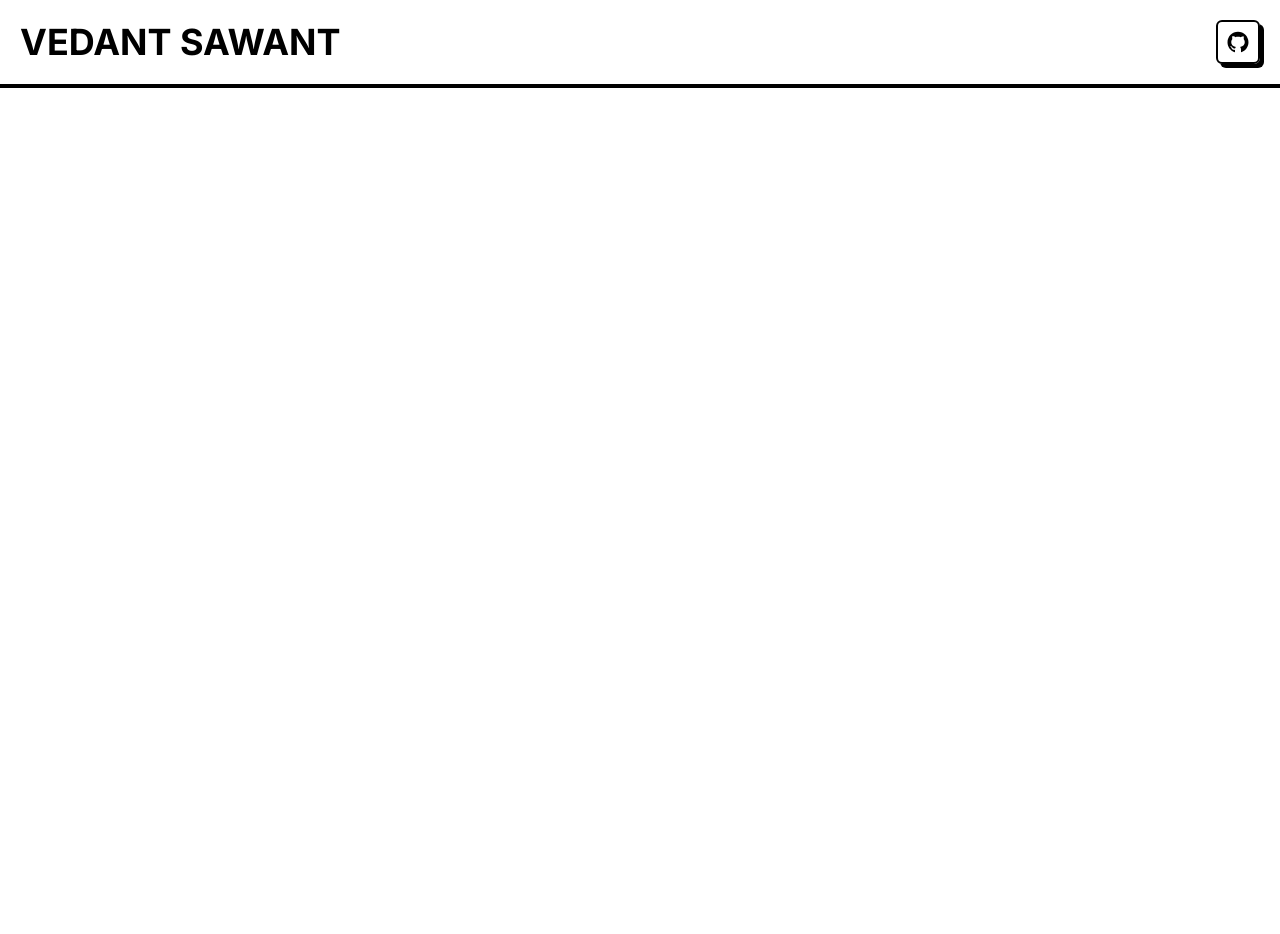
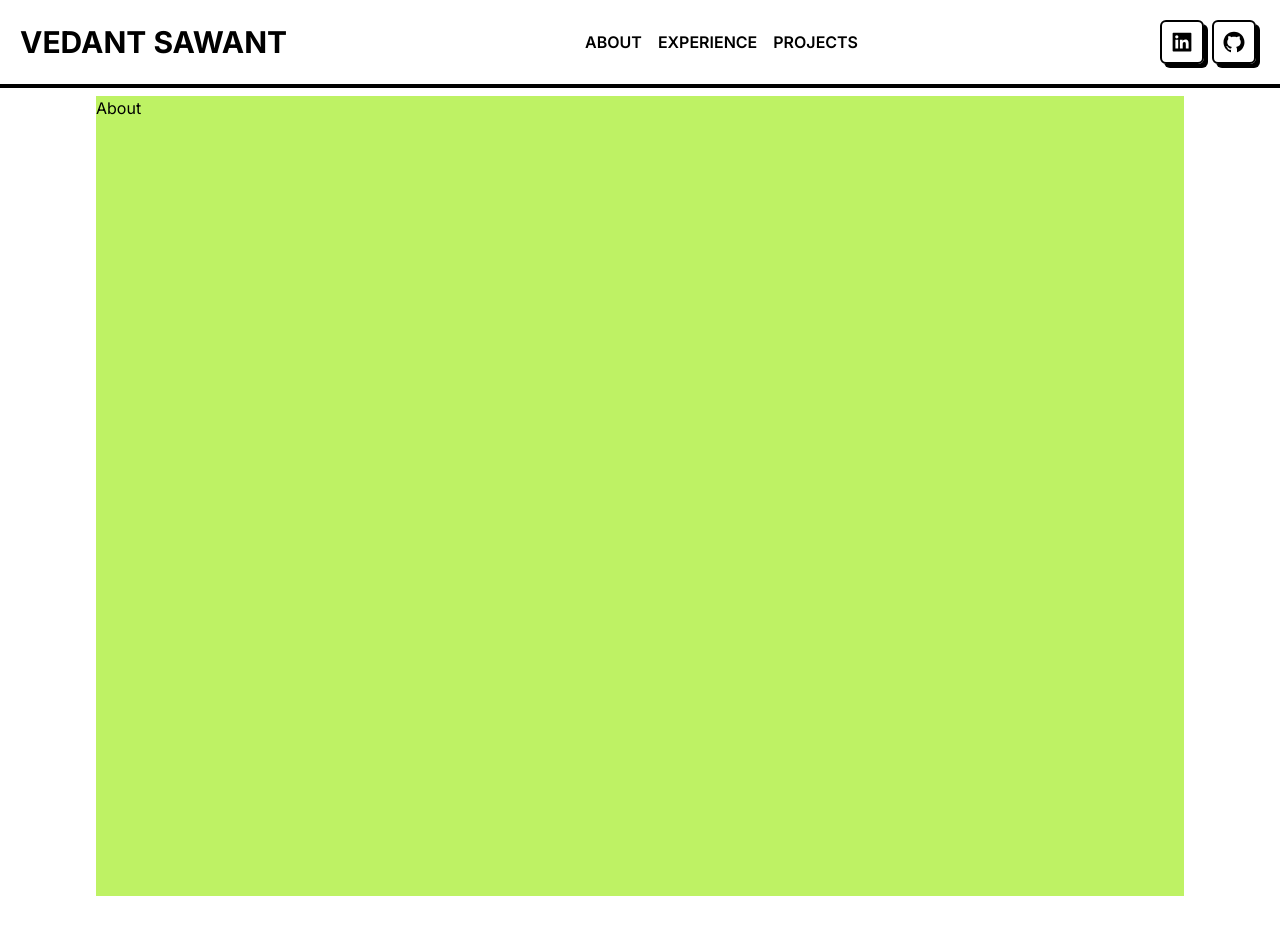
Before and after one commit to vedantsawant/vedant-portfolio, a Next.js app: page / in a window 1280 px wide. Shown: the top 934 px of the page. Before the commit the page ends 800 px from the top, so only its background shows below. Built offline with nearby package versions, Linux system fonts and the light colour scheme.

Commit message:
addsnavbar sections

```diff
--- /dev/null
+++ b/app/components/About.tsx
@@ -0,0 +1,9 @@
+export default function About(){
+    return(
+        <div className="flex w-full min-h-screen bg-lime-300">
+
+        <p>About</p>
+
+        </div>
+    );
+}
--- /dev/null
+++ b/app/components/Badge.tsx
@@ -0,0 +1,7 @@
+export default function Badge({ badgeText }: { badgeText: string }) {
+    return (
+      <div className="w-min rounded-full border-2 border-black bg-[#C4A1FF] px-3 py-1.5 text-sm font-bold shadow-[4px_4px_0px_0px_rgba(0,0,0,1)] transition-all hover:translate-x-[3px] hover:translate-y-[3px] hover:shadow-none">
+        {badgeText}
+      </div>
+    )
+  }
--- /dev/null
+++ b/app/components/ImageCard.tsx
@@ -0,0 +1,15 @@
+type Props = {
+    imageUrl: string
+    children: React.ReactNode
+  }
+
+  export default function ImageCard({ imageUrl, children }: Props) {
+    return (
+      <figure className="w-[250px] overflow-hidden rounded-md border-2 border-black bg-[#C4A1FF] font-bold shadow-[4px_4px_0px_0px_rgba(0,0,0,1)]">
+        <img className="w-full" src={imageUrl} alt="image" />
+        <figcaption className="border-t-2 border-black p-4">
+          {children}
+        </figcaption>
+      </figure>
+    )
+  }
--- a/app/components/Navbar.tsx
+++ b/app/components/Navbar.tsx
@@ -1,20 +1,41 @@
 import Link from 'next/link'
-import { AiFillGithub } from 'react-icons/ai'
+import { AiFillGithub, AiFillLinkedin } from 'react-icons/ai'
 
 export default function Navbar() {
   return (
     <nav className="fixed left-0 top-0 z-10 mx-auto flex h-[88px] w-full items-center border-b-4 border-black bg-white px-5 m500:h-16 ">
       <div className="mx-auto flex w-[1300px] max-w-full items-center justify-between">
-        <Link className="text-4xl font-bold m500:text-xl" href={'/'}>
+        <Link className="text-3xl font-bold m500:text-xl" href={'/'}>
           VEDANT SAWANT
         </Link>
+        <div className='flex'>
+        <Link className="text font-semibold mx-2 transition-all delay-150 ease-in-out hover:translate-x-[-2px] hover:translate-y-[-2px]" href={'/'}>
+          ABOUT
+        </Link>
+        <Link className="text font-semibold mx-2 transition-all delay-150 ease-in-out hover:translate-x-[-2px] hover:translate-y-[-2px]" href={'/'}>
+          EXPERIENCE
+        </Link>
+        <Link className="text font-semibold mx-2 transition-all delay-150 ease-in-out hover:translate-x-[-2px] hover:translate-y-[-2px]" href={'/'}>
+          PROJECTS
+        </Link>
+        </div>
+        <div className='flex'>
         <a
           target="_blank"
-          href="https://github.com/"
-          className="flex items-center justify-center rounded-md border-2 border-black p-2 shadow-[4px_4px_0px_0px_rgba(0,0,0,1)] transition-all hover:translate-x-[3px] hover:translate-y-[3px] hover:shadow-none"
+          href="https://www.linkedin.com/in/vedant-sawant7/"
+          className="mx-1 flex items-center justify-center rounded-md border-2 border-black p-2 shadow-[4px_4px_0px_0px_rgba(0,0,0,1)] transition-all hover:translate-x-[3px] hover:translate-y-[3px] hover:shadow-none"
+        >
+          <AiFillLinkedin className="h-6 w-6 m500:h-4 m500:w-4" />
+        </a>
+        <a
+          target="_blank"
+          href="https://github.com/vedantsawant"
+          className="mx-1 flex items-center justify-center rounded-md border-2 border-black p-2 shadow-[4px_4px_0px_0px_rgba(0,0,0,1)] transition-all hover:translate-x-[3px] hover:translate-y-[3px] hover:shadow-none"
         >
           <AiFillGithub className="h-6 w-6 m500:h-4 m500:w-4" />
         </a>
+        </div>
+
       </div>
     </nav>
   )
--- a/app/components/ToggleButton.tsx
+++ b/app/components/ToggleButton.tsx
@@ -1,4 +1,4 @@
-export default function ThemeSwitch() {
+export default function ToggleButton() {
     return (
       <label className="relative inline-flex cursor-pointer items-center">
         <input type="checkbox" value="" className="peer sr-only" />
--- a/app/page.tsx
+++ b/app/page.tsx
@@ -3,11 +3,13 @@ import ThemeSwitch from "./components/ToggleButton";
 import Navbar from "./components/Navbar";
 import Input from "./components/Input";
 import Button from "./components/Button";
+import About from "./components/About";
 
 export default function Home() {
   return (
     <main className="flex min-h-screen flex-col items-center justify-between p-24">
       <Navbar />
+      <About />
     </main>
   );
 }
```
